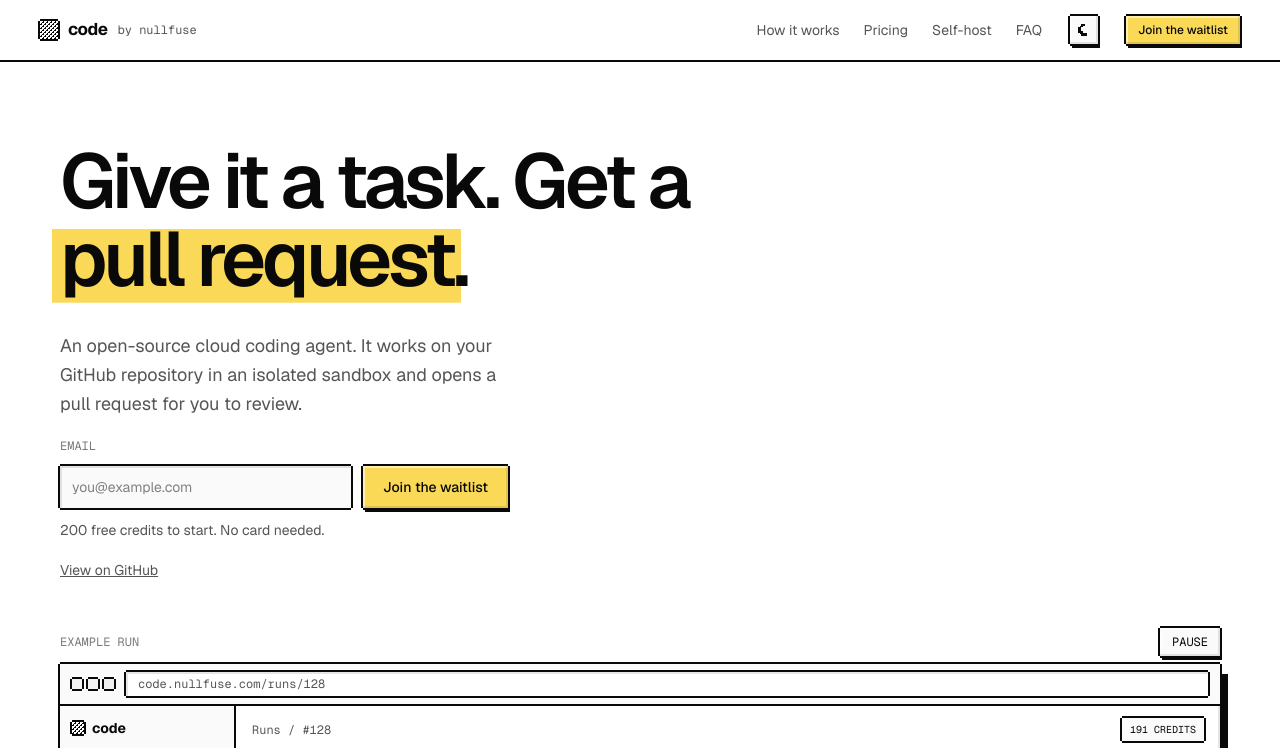
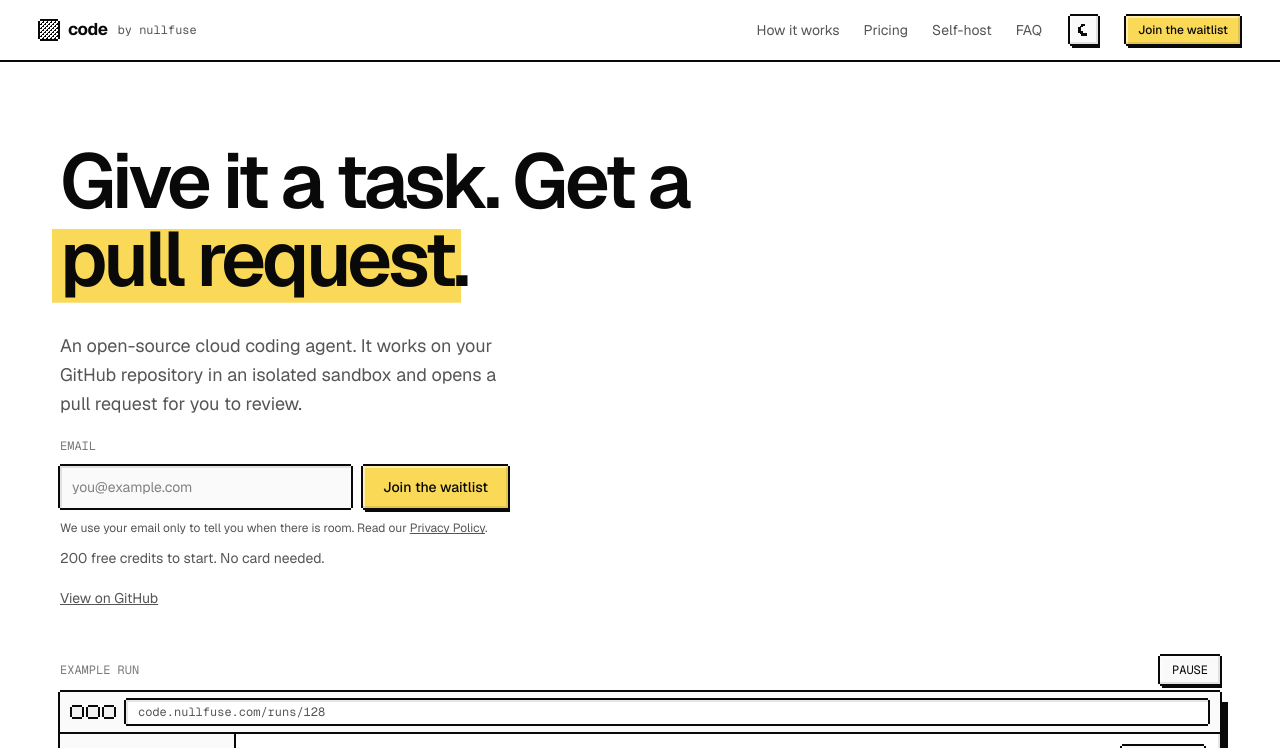
Before and after one commit to sahil0x01/code, a Next.js app in the folder apps/web/: page / in a window 1280 px wide. Shown: the top 748 px of the page. Built offline with nearby package versions, Linux system fonts and the light colour scheme; no server answers.

Commit message:
feat(web): add privacy notice to waitlist form

```diff
--- a/apps/web/src/components/landing/waitlist-form.tsx
+++ b/apps/web/src/components/landing/waitlist-form.tsx
@@ -1,5 +1,6 @@
 "use client";
 
+import Link from "next/link";
 import { useActionState, useId } from "react";
 import { joinWaitlist, type WaitlistState } from "@/actions/waitlist";
 
@@ -54,6 +55,13 @@ export function WaitlistForm() {
 					{pending ? "Joining..." : "Join the waitlist"}
 				</button>
 			</div>
+			<p className="text-xs text-muted">
+				We use your email only to tell you when there is room. Read our{" "}
+				<Link href="/privacy" className="underline hover:text-foreground">
+					Privacy Policy
+				</Link>
+				.
+			</p>
 			{state.status === "error" && (
 				<p role="alert" className="text-sm text-red">
 					{state.message}
```
